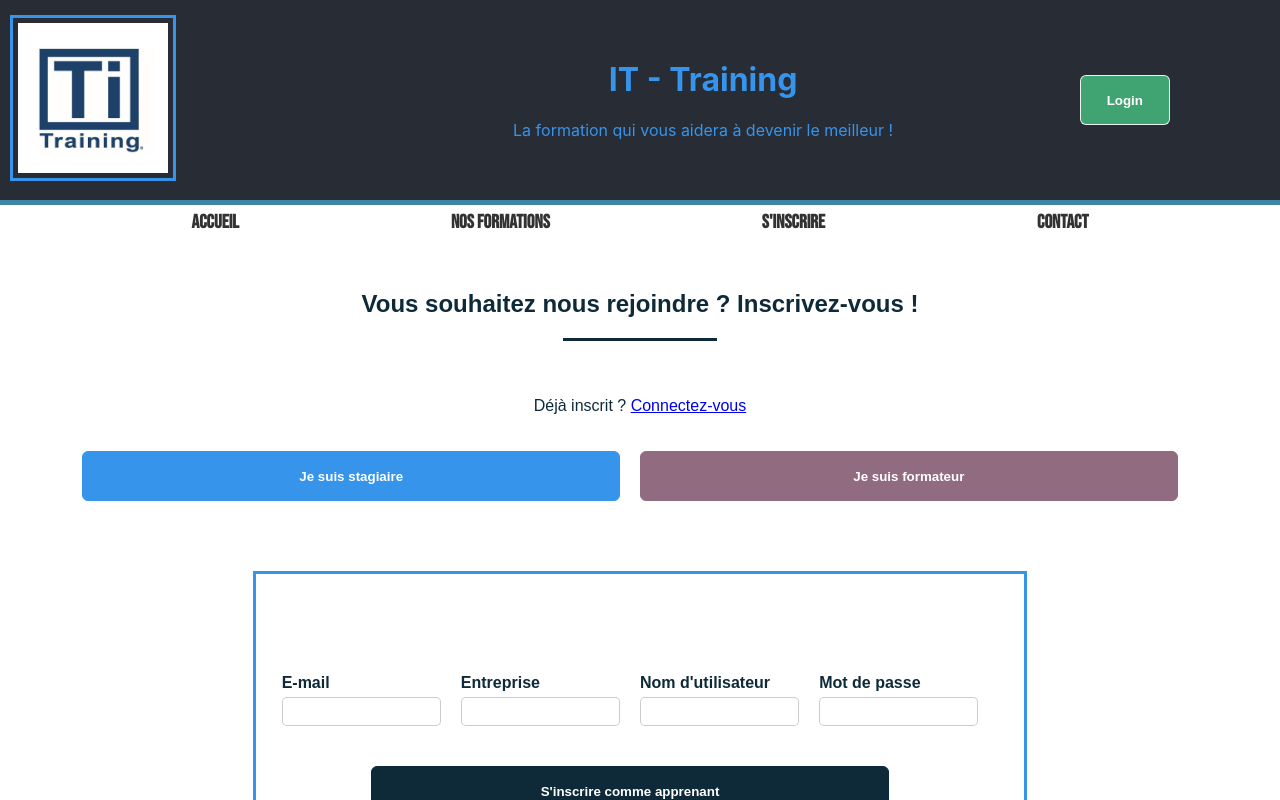
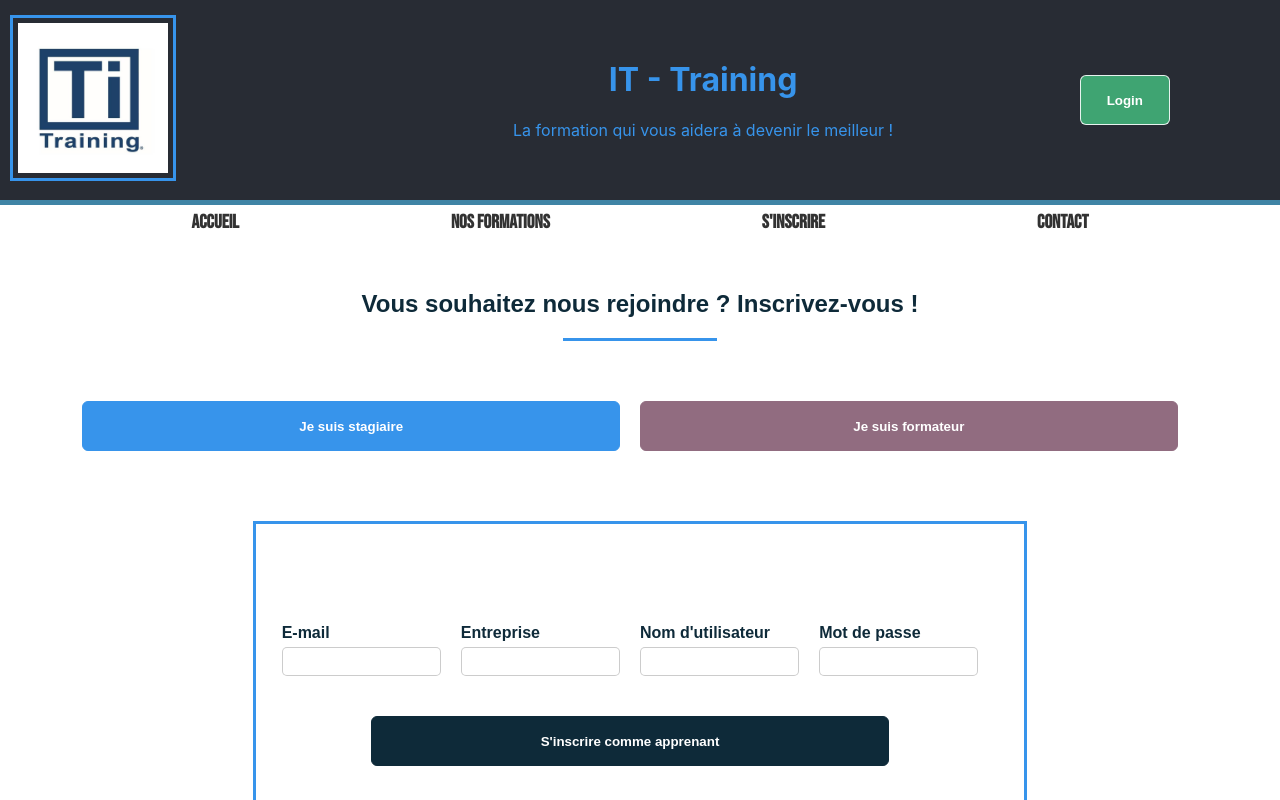
Before and after one commit to BenoitLecoeuvre/ITTraining_project, a React (Create React App) app: page /inscription in a window 1280 px wide. Shown: the top 800 px of the page. Built offline with nearby package versions, Linux system fonts and the light colour scheme.

Commit message:
retour views

```diff
--- a/src/components/navbarComponents/navbarComponents.jsx
+++ b/src/components/navbarComponents/navbarComponents.jsx
@@ -33,7 +33,7 @@ const NavbarComponents = ({setUserStatus, setUserName, userStatus }) => {
                 <Routes>
                     <Route path="/" element={<HomeView/>}/>
                     <Route path="/formations" element={<FormationListView/>}/>
-                    <Route path="/inscription" element={<RegisterView setUserStatus={setUserStatus} setUserName={setUserName}/>}/>
+                    <Route path="/inscription" element={<RegisterView setUserStatus={setUserStatus} userStatus={userStatus} setUserName={setUserName}/>}/>
                     <Route path="/contact" element={<ContactView/>}/>
                     <Route path="/admin" element={<AdminView/>}/>
                 </Routes>
--- a/src/views/formerView/formerView.jsx
+++ b/src/views/formerView/formerView.jsx
@@ -3,7 +3,10 @@ import React from 'react';
 const FormerView = () => {
     return (
         <div>
-
+            <h1>Mon espace formateur</h1>
+            <div className="shadow">
+                <div></div>
+            </div>
         </div>
     );
 }
--- a/src/views/learnerView/learnerView.jsx
+++ b/src/views/learnerView/learnerView.jsx
@@ -3,7 +3,10 @@ import React from 'react';
 const LearnerView = () => {
     return (
         <div>
-
+            <h1>Mon espace apprenant</h1>
+            <div className="shadow">
+                <div></div>
+            </div>
         </div>
     );
 }
--- a/src/views/registerView/registerView.css
+++ b/src/views/registerView/registerView.css
@@ -38,7 +38,7 @@
 #contact_header .shadow div {
     width: 12vw;
     height: 20px;
-    border-top: #0e2a39 solid;
+    border-top: #3794eb solid;
     margin-bottom: 20px;
 }
 
--- a/src/views/registerView/registerView.jsx
+++ b/src/views/registerView/registerView.jsx
@@ -1,5 +1,4 @@
 import React, {useState} from "react";
-import LoginComponent from "../../components/LoginComponent/LoginComponent";
 import "./registerView.css";
 
 const RegisterView = ({userStatus, setUserStatus, userName, setUserName }) => {
@@ -11,8 +10,8 @@ const RegisterView = ({userStatus, setUserStatus, userName, setUserName }) => {
 
   // Render
   return (
+    <main>
     <div id="register">
-      { !displayLogin ?
       <React.Fragment>
       <section id="contact_header">
         <h1>Vous souhaitez nous rejoindre ? Inscrivez-vous ! </h1>
@@ -20,7 +19,6 @@ const RegisterView = ({userStatus, setUserStatus, userName, setUserName }) => {
           <div></div>
         </div>
 
-          <div><p>Déjà inscrit ? <a href="#" onClick={() => setDisplayLogin(true)}>Connectez-vous</a></p></div>
         <div className="form_submit">
           <div>
             <button onClick={() => setChangeForm("apprenant")}>Je suis stagiaire</button>
@@ -64,11 +62,8 @@ const RegisterView = ({userStatus, setUserStatus, userName, setUserName }) => {
         </form>
       </section>
       </React.Fragment>
-
-        :
-        <LoginComponent/>
-        }
     </div>
+  </main>
   );
 };
 
```
